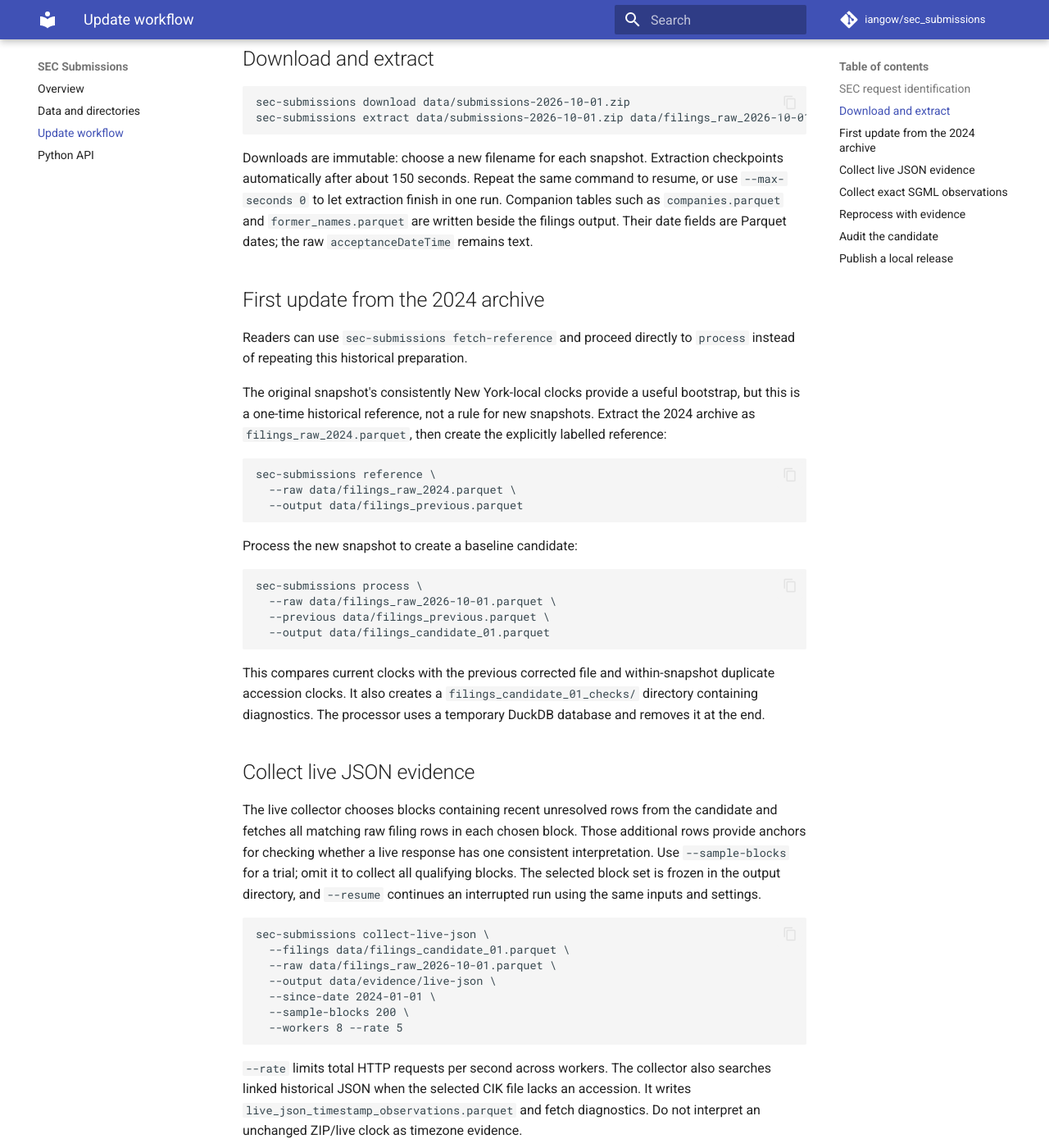
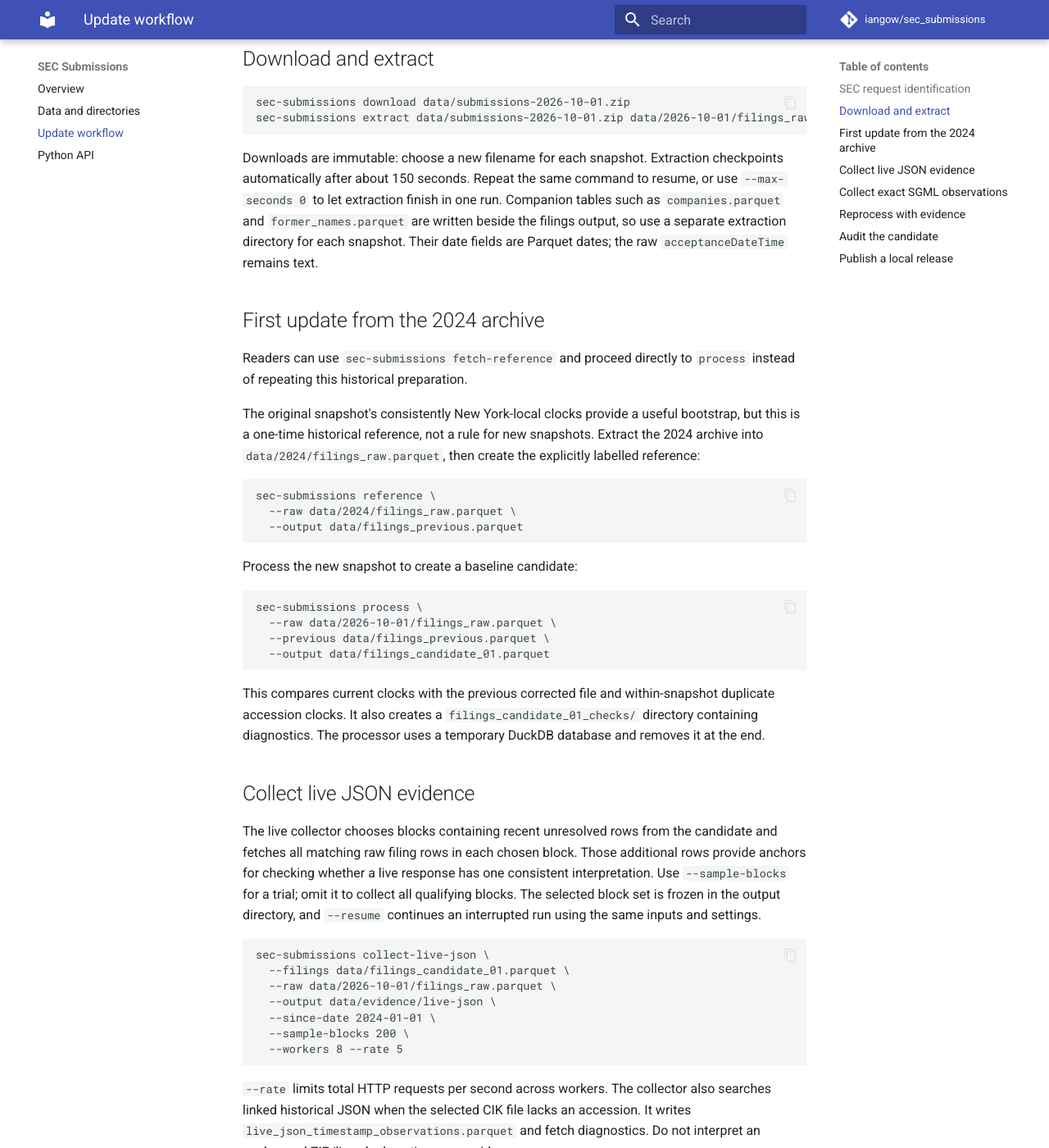
Before and after one commit to iangow/sec_submissions, an MkDocs documentation site: the page built from docs/workflow.md, in a window 1280 px wide and 1400 px high, scrolled down 796 px. Shown: the whole window at 82% size. Built offline with MkDocs 1.6.1 and Material for MkDocs 9.7.7, drawn with Linux system fonts in a browser that asks for light colours; comment, search, counter and statistics services are not loaded; some of the changed text lies outside the part shown.

Commit message:
Keep extraction examples in separate snapshot directories

````diff
--- a/docs/workflow.md
+++ b/docs/workflow.md
@@ -35,14 +35,15 @@ override it.
 
 ```sh
 sec-submissions download data/submissions-2026-10-01.zip
-sec-submissions extract data/submissions-2026-10-01.zip data/filings_raw_2026-10-01.parquet
+sec-submissions extract data/submissions-2026-10-01.zip data/2026-10-01/filings_raw.parquet
 ```
 
 Downloads are immutable: choose a new filename for each snapshot. Extraction
 checkpoints automatically after about 150 seconds. Repeat the same command to
 resume, or use `--max-seconds 0` to let extraction finish in one run. Companion
 tables such as `companies.parquet` and `former_names.parquet` are written beside
-the filings output. Their date fields are Parquet dates; the raw
+the filings output, so use a separate extraction directory for each snapshot.
+Their date fields are Parquet dates; the raw
 `acceptanceDateTime` remains text.
 
 ## First update from the 2024 archive
@@ -52,12 +53,12 @@ Readers can use `sec-submissions fetch-reference` and proceed directly to
 
 The original snapshot's consistently New York-local clocks provide a useful
 bootstrap, but this is a one-time historical reference, not a rule for new
-snapshots. Extract the 2024 archive as `filings_raw_2024.parquet`, then create
+snapshots. Extract the 2024 archive into `data/2024/filings_raw.parquet`, then create
 the explicitly labelled reference:
 
 ```sh
 sec-submissions reference \
-  --raw data/filings_raw_2024.parquet \
+  --raw data/2024/filings_raw.parquet \
   --output data/filings_previous.parquet
 ```
 
@@ -65,7 +66,7 @@ Process the new snapshot to create a baseline candidate:
 
 ```sh
 sec-submissions process \
-  --raw data/filings_raw_2026-10-01.parquet \
+  --raw data/2026-10-01/filings_raw.parquet \
   --previous data/filings_previous.parquet \
   --output data/filings_candidate_01.parquet
 ```
@@ -88,7 +89,7 @@ and settings.
 ```sh
 sec-submissions collect-live-json \
   --filings data/filings_candidate_01.parquet \
-  --raw data/filings_raw_2026-10-01.parquet \
+  --raw data/2026-10-01/filings_raw.parquet \
   --output data/evidence/live-json \
   --since-date 2024-01-01 \
   --sample-blocks 200 \
@@ -127,7 +128,7 @@ Use a fresh output path for each iteration:
 
 ```sh
 sec-submissions process \
-  --raw data/filings_raw_2026-10-01.parquet \
+  --raw data/2026-10-01/filings_raw.parquet \
   --previous data/filings_previous.parquet \
   --output data/filings_candidate_02.parquet \
   --live-observations data/evidence/live-json/live_json_timestamp_observations.parquet \
````
